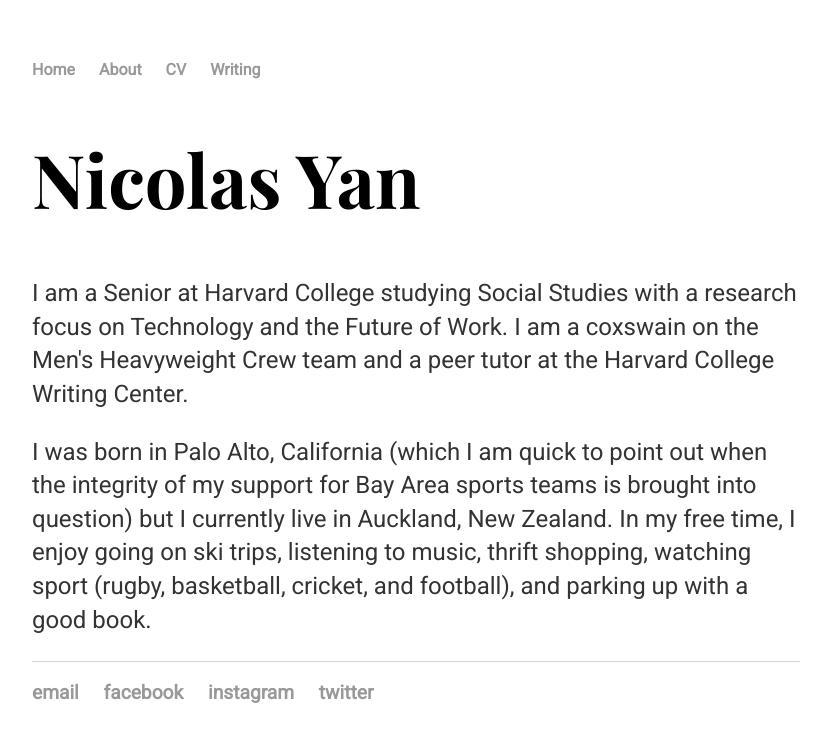
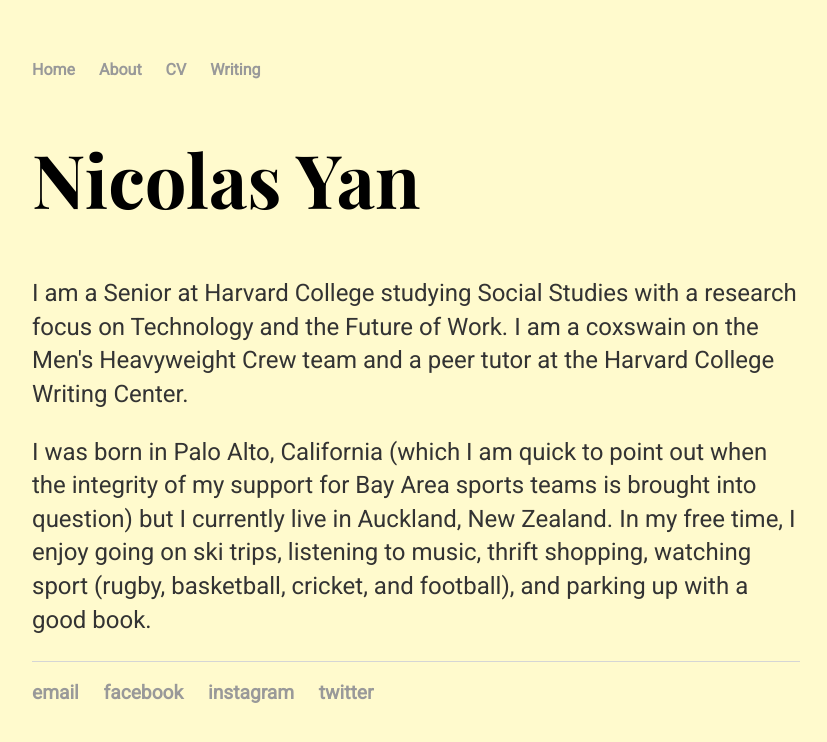
Before and after one commit to nicolas-yan/nicolas-yan.github.io, a Jekyll site: the page built from index.html, in a window 1280 px wide. Shown: the top 742 px of the page, without its empty margins (224-1051 px from the left). Built offline with Jekyll 4.4.1, drawn with Linux system fonts in a browser that asks for light colours.

Commit message:
Update main.css

```diff
--- a/css/main.css
+++ b/css/main.css
@@ -1,6 +1,7 @@
 body {
     margin: 60px auto;
     width: 60%;
+    background-color: #fffacd;
 }
 nav ul, footer ul {
     font-family: 'Roboto', sans-serif;
```
